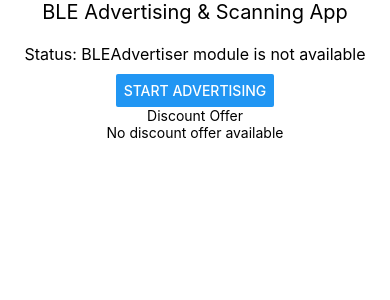
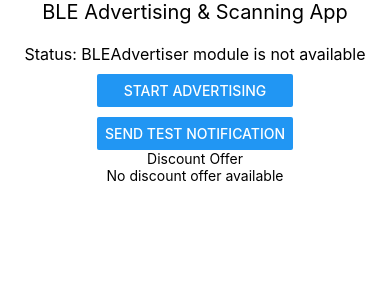
Before and after one commit to vinayrewatkar/walmartble, a React Native app: screen / in a window 390 px wide. Shown: the top 300 px of the page. Built offline with nearby package versions, Linux system fonts and the light colour scheme.

Commit message:
feat : Add notification trigger for android 13 and above

```diff
--- a/App.tsx
+++ b/App.tsx
@@ -9,13 +9,14 @@ import {
 	ScrollView,
 } from "react-native";
 import { useDiscountData } from "./hooks/useDiscountData";
-
+import PushNotification from "react-native-push-notification";
 const { BLEAdvertiser } = NativeModules;
 
 const App = () => {
 	const [isAdvertising, setIsAdvertising] = useState(false);
 	const [statusMessage, setStatusMessage] = useState("Not advertising");
-	const { discountOffer, error, disconnectWebSocket } = useDiscountData();
+	const { discountOffer, error, disconnectWebSocket, connectWebSocket } =
+		useDiscountData();
 
 	useEffect(() => {
 		if (!BLEAdvertiser) {
@@ -24,7 +25,27 @@ const App = () => {
 			return;
 		}
 
+		PushNotification.configure({
+			onNotification: function (notification) {
+				console.log("Notification:", notification);
+			},
+			requestPermissions: Platform.OS === "ios",
+		});
+
+		PushNotification.createChannel(
+			{
+				channelId: "default-channel-id",
+				channelName: "Default Channel",
+				channelDescription: "A default channel",
+				soundName: "default",
+				importance: 4,
+				vibrate: true,
+			},
+			(created) => console.log(`CreateChannel returned '${created}'`)
+		);
+
 		requestPermissions();
+		requestNotificationPermission();
 	}, []);
 
 	const requestPermissions = async () => {
@@ -44,6 +65,7 @@ const App = () => {
 	};
 
 	const startAdvertising = async () => {
+		connectWebSocket();
 		requestPermissions();
 		try {
 			if (!BLEAdvertiser) {
@@ -65,6 +87,26 @@ const App = () => {
 		}
 	};
 
+	const requestNotificationPermission = async () => {
+		if (Platform.OS === "android" && Platform.Version >= 33) {
+			// Android 13 is version 33
+			const granted = await PermissionsAndroid.request(
+				PermissionsAndroid.PERMISSIONS.POST_NOTIFICATIONS,
+				{
+					title: "Notification Permission",
+					message: "This app needs access to send you notifications.",
+					buttonNeutral: "Ask Me Later",
+					buttonNegative: "Cancel",
+					buttonPositive: "OK",
+				}
+			);
+
+			if (granted !== PermissionsAndroid.RESULTS.GRANTED) {
+				console.log("Notification permission denied");
+			}
+		}
+	};
+
 	const stopAdvertising = async () => {
 		disconnectWebSocket();
 		try {
@@ -78,6 +120,17 @@ const App = () => {
 			console.error("Error stopping advertising:", error);
 			setStatusMessage(`Error: ${error}`);
 		}
+	};
+
+	const handleNotification = () => {
+		console.log("====================================");
+		console.log("Hello---1");
+		console.log("====================================");
+		PushNotification.localNotification({
+			channelId: "default-channel-id",
+			title: "Test Notification",
+			message: "This is a test notification!",
+		});
 	};
 
 	if (error) {
@@ -99,10 +152,19 @@ const App = () => {
 				<Text style={{ fontSize: 16, marginBottom: 10 }}>
 					Status: {statusMessage}
 				</Text>
-				<Button
-					title={isAdvertising ? "Stop Advertising" : "Start Advertising"}
-					onPress={isAdvertising ? stopAdvertising : startAdvertising}
-				/>
+				<View>
+					<Button
+						title={isAdvertising ? "Stop Advertising" : "Start Advertising"}
+						onPress={isAdvertising ? stopAdvertising : startAdvertising}
+					/>
+					<View
+						style={{
+							width: 10,
+							height: 10,
+						}}
+					/>
+					<Button title="Send Test Notification" onPress={handleNotification} />
+				</View>
 				{discountOffer ? (
 					<Text>{discountOffer.discount_offer}</Text>
 				) : (
```
Also changed, not shown: 1 other file (tests, documents, lock files or other folders).
